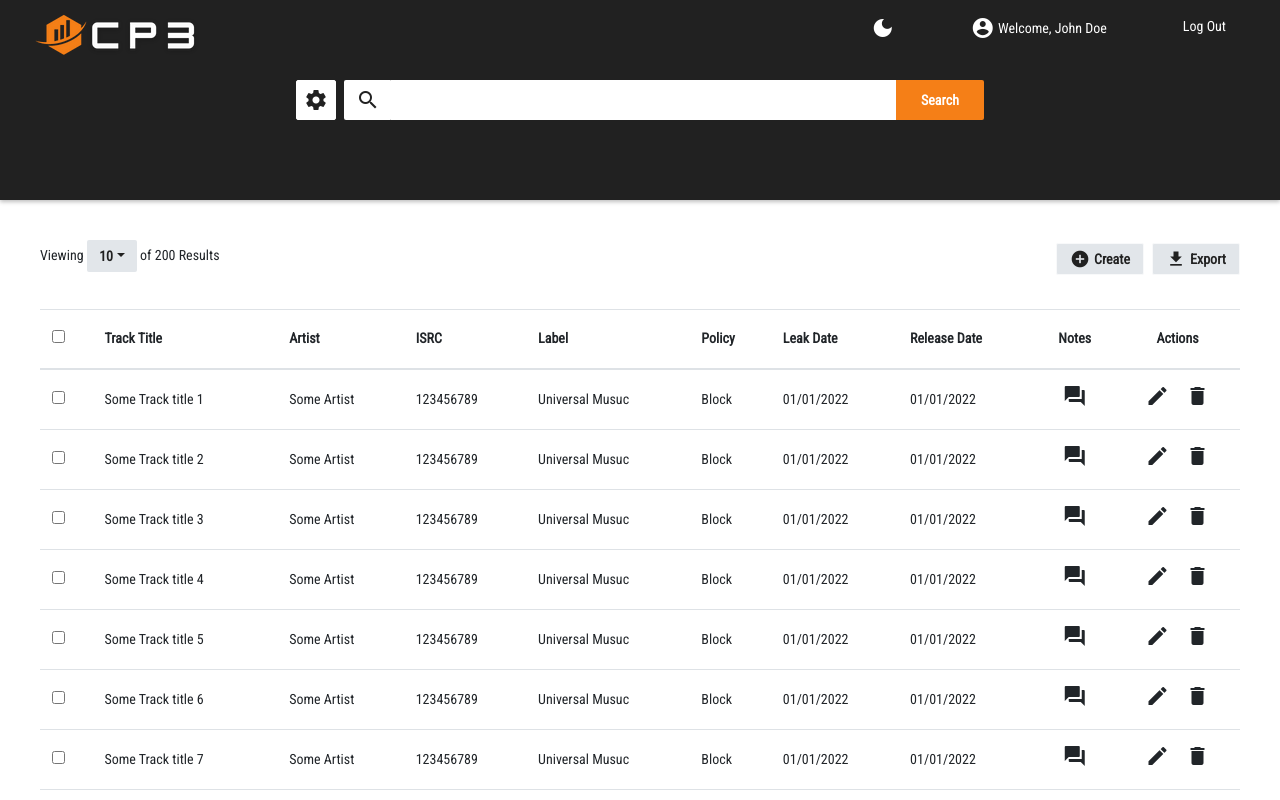
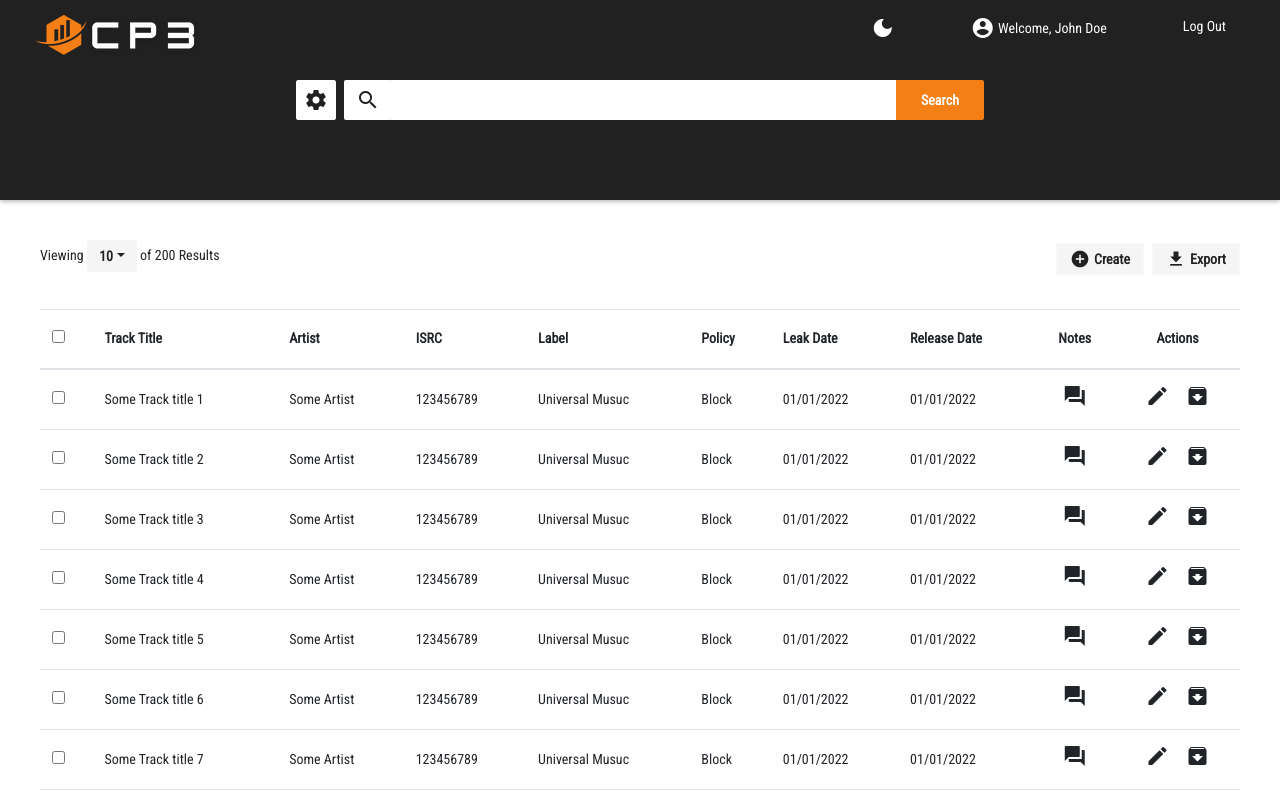
Before and after one commit to radik909/cp3-bootstrap, a React (Create React App) app: page / in a window 1280 px wide. Shown: the top 800 px of the page. Built offline with nearby package versions, Linux system fonts and the light colour scheme.

Commit message:
Modifications - secondary color by figma, icons to figma

```diff
--- a/src/App.js
+++ b/src/App.js
@@ -90,7 +90,7 @@ export default function App() {
             </button>
           </div>
         </div>
-        <div class="table-responsive">
+        <div className="table-responsive">
           <table className="table table-hover">
             <thead>
               <tr>
@@ -104,10 +104,10 @@ export default function App() {
                 <th scope="col">Policy</th>
                 <th scope="col">Leak Date</th>
                 <th scope="col">Release Date</th>
-                <th className="icon-action" scope="col">
+                <th className="text-center" scope="col">
                   Notes
                 </th>
-                <th className="icon-action" scope="col">
+                <th className="text-center" scope="col">
                   Actions
                 </th>
               </tr>
@@ -125,12 +125,14 @@ export default function App() {
                   <td>Block</td>
                   <td>01/01/2022</td>
                   <td>01/01/2022</td>
-                  <td className="icon-action">
-                    <span className="material-icons">question_answer</span>
+                  <td className="text-center">
+                    <span className="material-icons pointer">
+                      question_answer
+                    </span>
                   </td>
-                  <td className="icon-action">
-                    <span className="material-icons">edit</span>
-                    <span className="material-icons ml-3">delete</span>
+                  <td className="text-center">
+                    <span className="material-icons pointer">edit</span>
+                    <span className="material-icons pointer ml-3">archive</span>
                   </td>
                 </tr>
               ))}
--- a/src/index.css
+++ b/src/index.css
@@ -62,6 +62,9 @@ a.nav-link {
   align-items: center;
   justify-content: center;
 }
+.btn.icon-button:hover {
+  background-color: #f5f5f5;
+}
 input[type="text"]:focus {
   border-color: #fff;
   -webkit-box-shadow: none;
@@ -118,7 +121,7 @@ input[type="text"]:focus {
   color: #fff;
 }
 .btn-light {
-  background-color: #e2e6ea;
+  background-color: #f5f5f5;
   color: #212121;
 }
 .btn-icon {
@@ -127,7 +130,7 @@ input[type="text"]:focus {
 .dropdown-views-count > .btn {
   min-width: 50px !important;
   width: 50px !important;
-  background-color: #e2e6ea;
+  background-color: #f5f5f5;
   color: #212121;
   border: none;
 }
@@ -155,6 +158,6 @@ input[type="text"]:focus {
   height: 60px;
   vertical-align: middle;
 }
-.icon-action {
-  text-align: center;
+.pointer {
+  cursor: pointer;
 }
```
